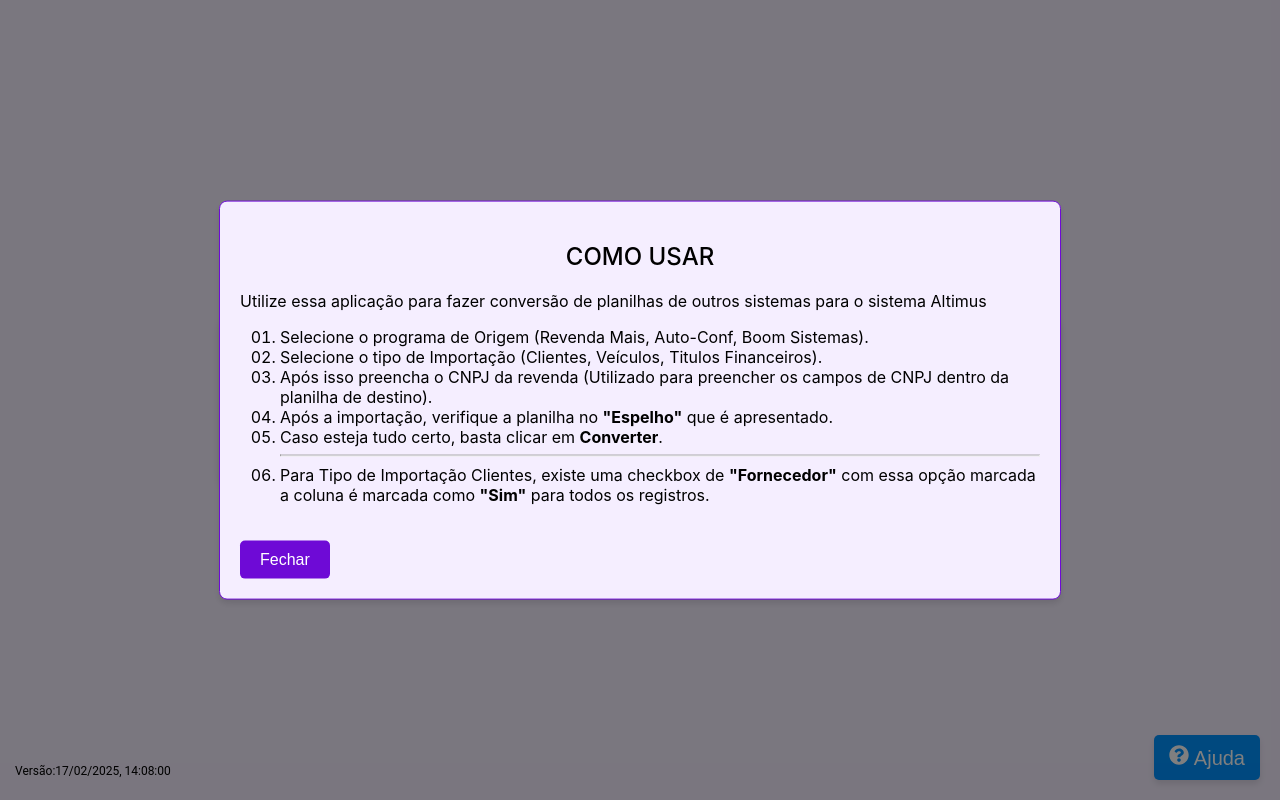
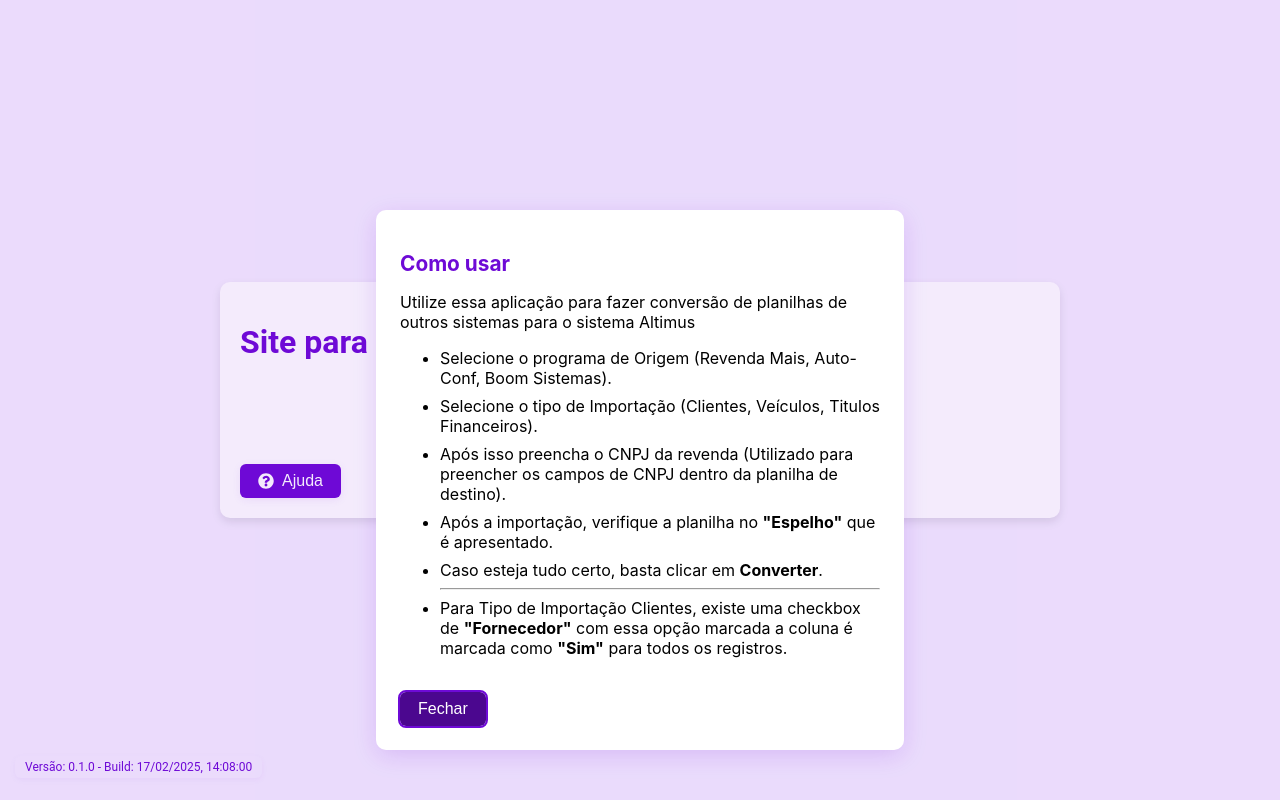
Before and after one commit to Zalasik01/importacao-site, a React (Create React App) app: page / in a window 1280 px wide. Both pictures are taken after a click on the button "Ajuda". Built offline with nearby package versions, Linux system fonts and the light colour scheme.

Commit message:
Checkbox

```diff
--- a/src/App.css
+++ b/src/App.css
@@ -7,12 +7,13 @@
 }
 
 .shadow {
-  box-shadow: 0 4px 6px rgba(0, 0, 0, 0.1);
+  box-shadow: 0 2px 8px rgba(110, 10, 214, 0.08);
 }
 
 .card-box {
   width: 100%;
   max-width: 800px;
+  min-width: 320px;
   padding: 20px;
   background-color: #fff;
   border-radius: 10px;
@@ -20,168 +21,246 @@
 }
 
 body {
-  background-color: #f5eeff;
   margin: 0;
+  background: #f5eeff;
 }
 
 h1 {
+  font-size: 2rem;
   color: #6e0ad6;
-  text-transform: uppercase;
-  cursor: pointer;
-  text-shadow: 3px 3px 5px #f5eeff;
+  margin-bottom: 24px;
 }
 
 label {
-  font-weight: 400;
-  font-size: 18px;
-  margin-bottom: 5px;
+  font-weight: 500;
+  color: #333;
 }
 
 input,
 select {
+  font-size: 1rem;
   padding: 8px;
-  font-size: 16px;
-  box-shadow: 0 2px 4px rgba(0, 0, 0, 0.1);
-  border: 1px solid #ccc;
-  border-radius: 4px;
+  border-radius: 5px;
+  border: 1px solid #d1c4e9;
+  margin-bottom: 10px;
+  margin-top: 4px;
+  width: 100%;
+  box-sizing: border-box;
 }
 
 select {
-  width: 200px;
-  border-radius: 3px;
-  border: none;
-  outline: none;
+  cursor: pointer;
 }
 
 input[type="text"] {
-  width: 250px;
-  border-radius: 3px;
-  margin-left: 10px;
-  border: none;
-  outline: none;
+  letter-spacing: 1px;
 }
-
-/* div {
-  margin-bottom: 20px;
-} */
 
 .versao {
   font-size: 12px;
   position: fixed;
   bottom: 10px;
   left: 15px;
+  background: #f5eeff;
+  padding: 4px 10px;
+  border-radius: 6px;
+  color: #6e0ad6;
+  box-shadow: 0 2px 6px rgba(110, 10, 214, 0.05);
+  z-index: 100;
 }
 
 .option-list {
-  width: 100%;
   display: flex;
-  justify-content: space-between;
-  margin-bottom: 10px;
+  flex-direction: column;
+  gap: 8px;
 }
 
 .option-list label {
-  margin-right: 10px;
-  width: 50%;
+  font-weight: 400;
+  color: #444;
 }
 
 /* Modal */
 .help-button {
-  position: fixed;
-  bottom: 20px;
-  right: 20px;
-  background-color: #0092ff;
-  color: white;
+  background: #6e0ad6;
+  color: #fff;
   border: none;
-  padding: 10px 15px;
-  border-radius: 5px;
-  font-size: 20px;
+  border-radius: 6px;
+  padding: 8px 18px;
+  font-size: 1rem;
   cursor: pointer;
-  z-index: 999;
-  transition: background-color 0.3s ease, border-radius 0.3s ease,
-    color 0.3s ease;
+  margin-top: 18px;
+  display: flex;
+  align-items: center;
+  gap: 8px;
+  transition: background 0.2s;
 }
 
-.help-button:hover {
-  background-color: #0275cc;
-  color: #d1d1d1;
-  border-radius: 8px;
+.help-button:hover,
+.help-button:focus {
+  background: #4b078f;
+  outline: 2px solid #6e0ad6;
 }
 
-/* Modal invisível no início */
 .help-modal {
-  background-color: #f5eeff;
-  padding: 20px;
-  border-radius: 8px;
-  max-width: 800px;
-  width: 80%;
-  position: fixed;
-  top: 50%;
-  left: 50%;
-  transform: translate(-50%, -50%) scale(0.95);
-  z-index: 1000;
-  box-shadow: 0 4px 6px rgba(0, 0, 0, 0.1);
-  border: 1px solid #6e0ad6;
-  opacity: 0;
-  transition: opacity 0.3s ease, transform 0.3s ease;
+  background: #fff;
+  border-radius: 10px;
+  padding: 24px;
+  max-width: 480px;
+  width: 90vw;
+  margin: auto;
+  position: relative;
+  top: 10vh;
+  box-shadow: 0 6px 24px rgba(110, 10, 214, 0.15);
+  outline: none;
+  max-height: 90vh;
+  overflow-y: auto;
 }
 
-/* Overlay invisível no início */
 .help-overlay {
+  background: rgba(110, 10, 214, 0.08);
   position: fixed;
   top: 0;
   left: 0;
   right: 0;
   bottom: 0;
-  background-color: rgba(0, 0, 0, 0.5);
-  z-index: 999;
-  opacity: 0;
-  transition: opacity 0.3s ease;
+  z-index: 1000;
+  display: flex;
+  align-items: flex-start;
+  justify-content: center;
 }
 
 /* Quando o modal estiver visível */
 .ReactModal__Overlay--after-open {
-  opacity: 1 !important;
+  opacity: 1;
+  transition: opacity 300ms;
 }
 
 .ReactModal__Content--after-open {
-  opacity: 1 !important;
-  transform: translate(-50%, -50%) scale(1);
+  opacity: 1;
+  transition: opacity 300ms;
 }
 
 /* Quando o modal estiver fechando */
 .ReactModal__Overlay--before-close {
-  opacity: 0 !important;
+  opacity: 0;
 }
 
 .ReactModal__Content--before-close {
-  opacity: 0 !important;
-  transform: translate(-50%, -50%) scale(0.95);
+  opacity: 0;
 }
 
 .modal-button {
-  background-color: #6e0ad6;
+  background: #6e0ad6;
   color: #fff;
-  font-size: 16px;
-  padding: 10px 20px;
   border: none;
-  border-radius: 5px;
+  border-radius: 6px;
+  padding: 8px 18px;
+  font-size: 1rem;
   cursor: pointer;
-  margin-top: 20px;
-  transition: background-color 0.3s ease;
+  margin-top: 18px;
+  transition: background 0.2s;
 }
 
-.modal-button:hover {
-  background-color: #ff5e00;
-  color: white;
+.modal-button:hover,
+.modal-button:focus {
+  background: #4b078f;
+  outline: 2px solid #6e0ad6;
 }
 
 li {
-  list-style: decimal-leading-zero;
+  margin-bottom: 8px;
 }
 
 .modal-title {
-  font-weight: 500;
-  text-transform: uppercase;
-  text-align: center;
-  justify-content: center;
+  color: #6e0ad6;
+  font-size: 1.3rem;
+  margin-bottom: 12px;
 }
+
+@media (max-width: 600px) {
+  .card-box {
+    padding: 8px;
+    min-width: unset;
+    max-width: 98vw;
+  }
+  .help-modal {
+    width: 98vw;
+    max-width: 98vw;
+    padding: 8px;
+  }
+}
+
+/* .flag-container label {
+  display: flex;
+  align-items: center;
+  gap: 8px;
+}
+
+.checkbox {
+  width: 22px;
+  height: 22px;
+  transform: scale(1);
+  accent-color: #6e0ad6;
+  margin-right: 8px;
+  vertical-align: middle;
+  margin-top: 0;
+  margin-bottom: 0;
+} */
+
+.flag-container label {
+  display: flex;
+  align-items: center;
+  gap: 8px;
+  cursor: pointer;
+  user-select: none;
+}
+
+.checkbox {
+  /* Esconde o checkbox padrão, mas mantém acessível */
+  opacity: 0;
+  width: 0;
+  height: 0;
+  position: absolute;
+}
+
+.custom-checkbox {
+  width: 26px;
+  height: 26px;
+  border: 2px solid #6e0ad6;
+  border-radius: 6px;
+  display: inline-block;
+  position: relative;
+  background: #fff;
+  transition: border-color 0.2s, box-shadow 0.2s;
+  box-shadow: 0 1px 4px rgba(110, 10, 214, 0.08);
+}
+
+.flag-container label:focus-within .custom-checkbox {
+  box-shadow: 0 0 0 2px #b39ddb;
+}
+
+.custom-checkbox::after {
+  content: "";
+  position: absolute;
+  left: 7px;
+  top: 2px;
+  width: 7px;
+  height: 14px;
+  border-right: 3px solid #6e0ad6;
+  border-bottom: 3px solid #6e0ad6;
+  opacity: 0;
+  transform: scale(0.5) rotate(0deg);
+  transition: opacity 0.25s cubic-bezier(0.4, 2, 0.6, 1),
+    transform 0.4s cubic-bezier(0.4, 2, 0.6, 1);
+}
+
+.checkbox:checked + .custom-checkbox {
+  border-color: #6e0ad6;
+  background: #f5eeff;
+}
+
+.checkbox:checked + .custom-checkbox::after {
+  opacity: 1;
+  transform: scale(1) rotate(36deg);
+}
--- a/src/App.js
+++ b/src/App.js
@@ -1,4 +1,4 @@
-import React, { useState, useEffect } from "react";
+import React, { useState, useEffect, useRef } from "react";
 import ErrorBoundary from "./components/ErrorBoundary";
 import Dropdowns from "./components/Dropdowns";
 import FileUploader from "./components/FileUploader";
@@ -20,6 +20,7 @@ function App() {
   const [columns, setColumns] = useState([]);
   const [marcarFornecedor, setMarcarFornecedor] = useState(false);
   const [isModalOpen, setIsModalOpen] = useState(false);
+  const modalRef = useRef(null);
 
   useEffect(() => {
     setFile(null);
@@ -30,6 +31,12 @@ function App() {
   useEffect(() => {
     document.title = "Altimus - Conversão de Planilhas";
   }, []);
+
+  useEffect(() => {
+    if (isModalOpen && modalRef.current) {
+      modalRef.current.focus();
+    }
+  }, [isModalOpen]);
 
   const notifyConverting = () =>
     toast.info("Conversão da planilha iniciada...", {
@@ -53,7 +60,7 @@ function App() {
       <div className="App">
         <div className="card-box">
           <div className="card-box-title">
-            <h1>Site para conversão de planilha - Altimus</h1>
+            <h1 tabIndex={0}>Site para conversão de planilha - Altimus</h1>
           </div>
           <Dropdowns
             origem={origem}
@@ -65,8 +72,9 @@ function App() {
           />
           {origem && tipoConversao && (
             <div>
-              <label>CNPJ da Revenda</label>
+              <label htmlFor="cnpj-input">CNPJ da Revenda</label>
               <input
+                id="cnpj-input"
                 type="text"
                 value={cnpj}
                 onChange={(e) => {
@@ -74,6 +82,9 @@ function App() {
                   setCNPJ(rawCNPJ);
                 }}
                 placeholder="Digite o CNPJ (somente números)"
+                aria-label="CNPJ da Revenda"
+                autoComplete="off"
+                maxLength={14}
               />
             </div>
           )}
@@ -86,7 +97,9 @@ function App() {
                       type="checkbox"
                       checked={marcarFornecedor}
                       onChange={() => setMarcarFornecedor(!marcarFornecedor)}
+                      className="checkbox"
                     />
+                    <span className="custom-checkbox" aria-hidden="true"></span>
                     Fornecedor
                   </label>
                 </div>
@@ -107,13 +120,21 @@ function App() {
             </>
           )}
 
-          <p className="versao">
-            Versão:
-            {packageJson.buildDate &&
-              new Date(packageJson.buildDate).toLocaleString("pt-BR")}
+          <p className="versao" aria-label="Versão do sistema">
+            Versão: {packageJson.version}{" "}
+            {packageJson.buildDate && (
+              <>
+                - Build:{" "}
+                {new Date(packageJson.buildDate).toLocaleString("pt-BR")}
+              </>
+            )}
           </p>
 
-          <button className="help-button shadow" onClick={openHelpModal}>
+          <button
+            className="help-button shadow"
+            onClick={openHelpModal}
+            aria-label="Abrir ajuda"
+          >
             <FaQuestionCircle /> Ajuda
           </button>
           <Modal
@@ -123,11 +144,13 @@ function App() {
             className="help-modal"
             overlayClassName="help-overlay"
             closeTimeoutMS={300}
+            ariaHideApp={false}
           >
+            <div tabIndex={-1} ref={modalRef}>
               <h2 className="modal-title">Como usar</h2>
               <p>
-              Utilize essa aplicação para fazer conversão de planilhas de outros
-              sistemas para o sistema Altimus
+                Utilize essa aplicação para fazer conversão de planilhas de
+                outros sistemas para o sistema Altimus
               </p>
               <ul>
                 <li>
@@ -150,16 +173,21 @@ function App() {
                   Caso esteja tudo certo, basta clicar em{" "}
                   <strong>Converter</strong>.
                 </li>
-              <hr></hr>
+                <hr />
                 <li>
                   Para Tipo de Importação Clientes, existe uma checkbox de{" "}
-                <strong>"Fornecedor"</strong> com essa opção marcada a coluna é
-                marcada como <strong>"Sim"</strong> para todos os registros.
+                  <strong>"Fornecedor"</strong> com essa opção marcada a coluna
+                  é marcada como <strong>"Sim"</strong> para todos os registros.
                 </li>
               </ul>
-            <button onClick={closeHelpModal} className="modal-button">
+              <button
+                onClick={closeHelpModal}
+                className="modal-button"
+                autoFocus
+              >
                 Fechar
               </button>
+            </div>
           </Modal>
         </div>
       </div>
```
Lines whose indentation alone changed are shown as unchanged.
